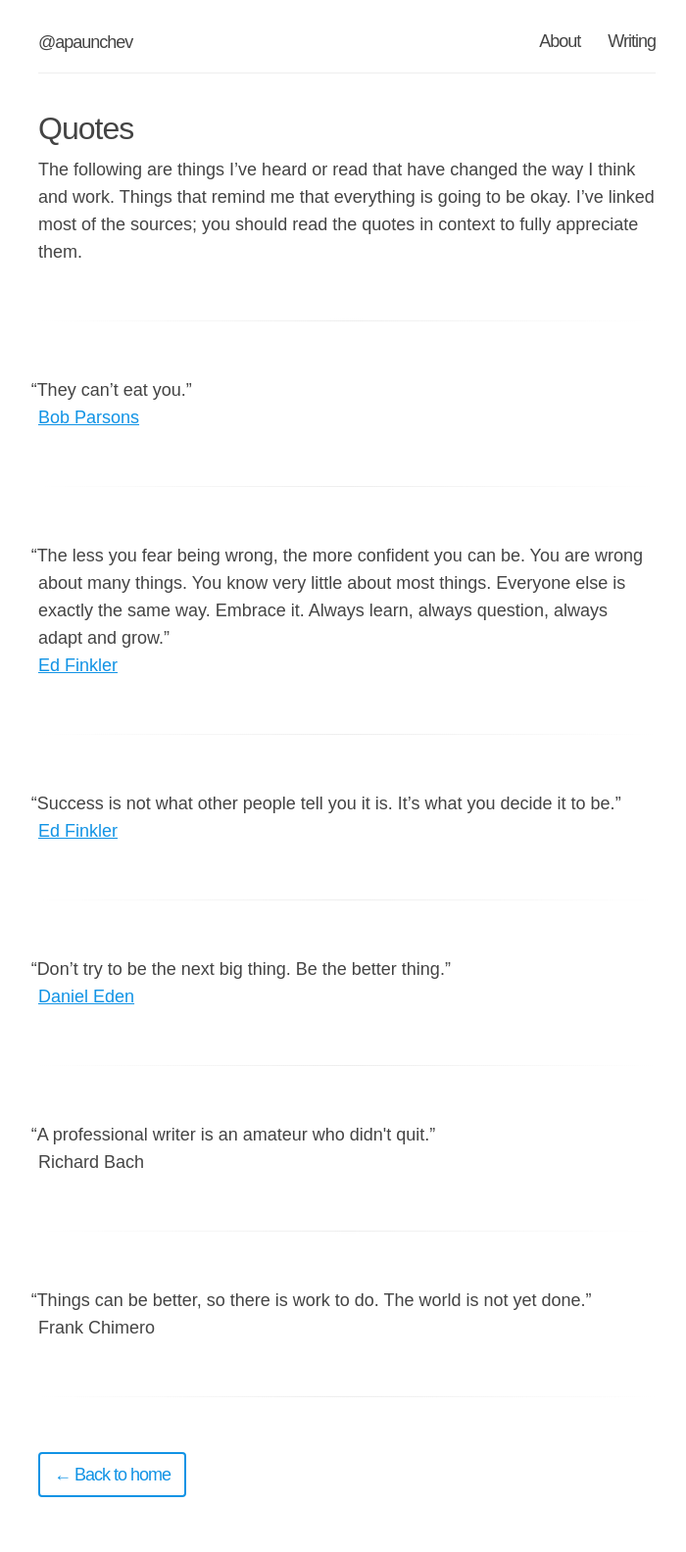
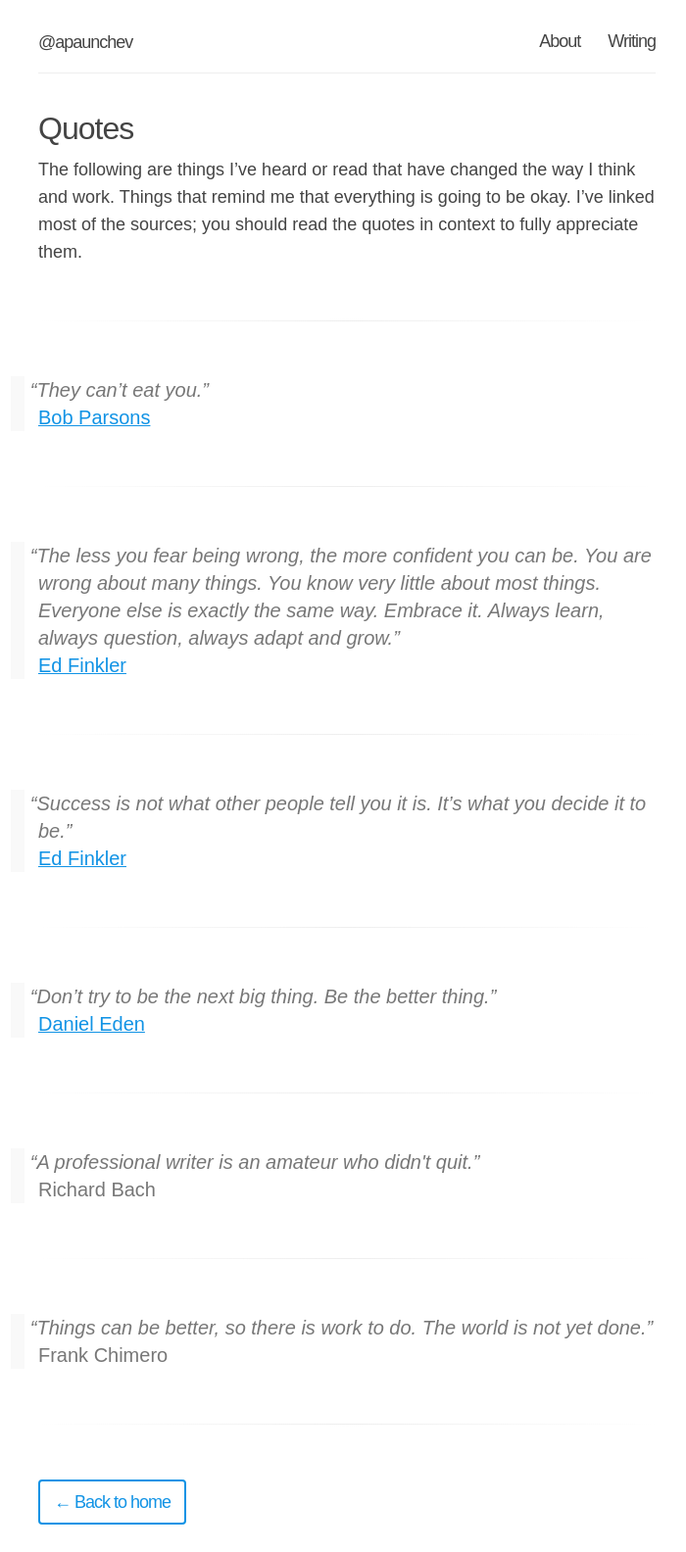
Before and after one commit to apaunchev/paunchev.com, a Jekyll site: the page built from quotes.html, in a window 1280 px wide. Shown: the whole page at 98% size, without its empty margins (286-986 px from the left). Built offline with Jekyll 4.4.1, drawn with Linux system fonts in a browser that asks for light colours; some web fonts are replaced; before the commit the page ends 1556 px from its top, so only the background shows below that.

Commit message:
Update quotes' markup

```diff
--- a/quotes.html
+++ b/quotes.html
@@ -9,42 +9,42 @@ description: "Things I’ve heard or read that have changed the way I think and
 
 <hr>
 
-<blockquote>
+<blockquote class="pull-quote">
     <p>They can’t eat you.</p>
-    <b class="source"><a href="http://www.bobparsons.me/archive_article.php?entry_id=120">Bob Parsons</a></b>
+    <b class="pull-quote__source"><a href="http://www.bobparsons.me/archive_article.php?entry_id=120">Bob Parsons</a></b>
 </blockquote>
 
 <hr>
 
-<blockquote>
+<blockquote class="pull-quote">
     <p>The less you fear being wrong, the more confident you can be. You are wrong about many things. You know very little about most things. Everyone else is exactly the same way. Embrace it. Always learn, always question, always adapt and grow.</p>
-    <b class="source"><a href="https://the-pastry-box-project.net/ed-finkler/2014-january-6">Ed Finkler</a></b>
+    <b class="pull-quote__source"><a href="https://the-pastry-box-project.net/ed-finkler/2014-january-6">Ed Finkler</a></b>
 </blockquote>
 
 <hr>
 
-<blockquote>
+<blockquote class="pull-quote">
     <p>Success is not what other people tell you it is. It’s what you decide it to be.</p>
-    <b class="source"><a href="https://the-pastry-box-project.net/ed-finkler/2014-april-6">Ed Finkler</a></b>
+    <b class="pull-quote__source"><a href="https://the-pastry-box-project.net/ed-finkler/2014-april-6">Ed Finkler</a></b>
 </blockquote>
 
 <hr>
 
-<blockquote>
+<blockquote class="pull-quote">
     <p>Don’t try to be the next big thing. Be the better thing.</p>
-    <b class="source"><a href="https://the-pastry-box-project.net/dan-eden/2012-december-8">Daniel Eden</a></b>
+    <b class="pull-quote__source"><a href="https://the-pastry-box-project.net/dan-eden/2012-december-8">Daniel Eden</a></b>
 </blockquote>
 
 <hr>
 
-<blockquote>
+<blockquote class="pull-quote">
     <p>A professional writer is an amateur who didn't quit.</p>
-    <b class="source">Richard Bach</b>
+    <b class="pull-quote__source">Richard Bach</b>
 </blockquote>
 
 <hr>
 
-<blockquote>
+<blockquote class="pull-quote">
     <p>Things can be better, so there is work to do. The world is not yet done.</p>
-    <b class="source">Frank Chimero</b>
+    <b class="pull-quote__source">Frank Chimero</b>
 </blockquote>
```
